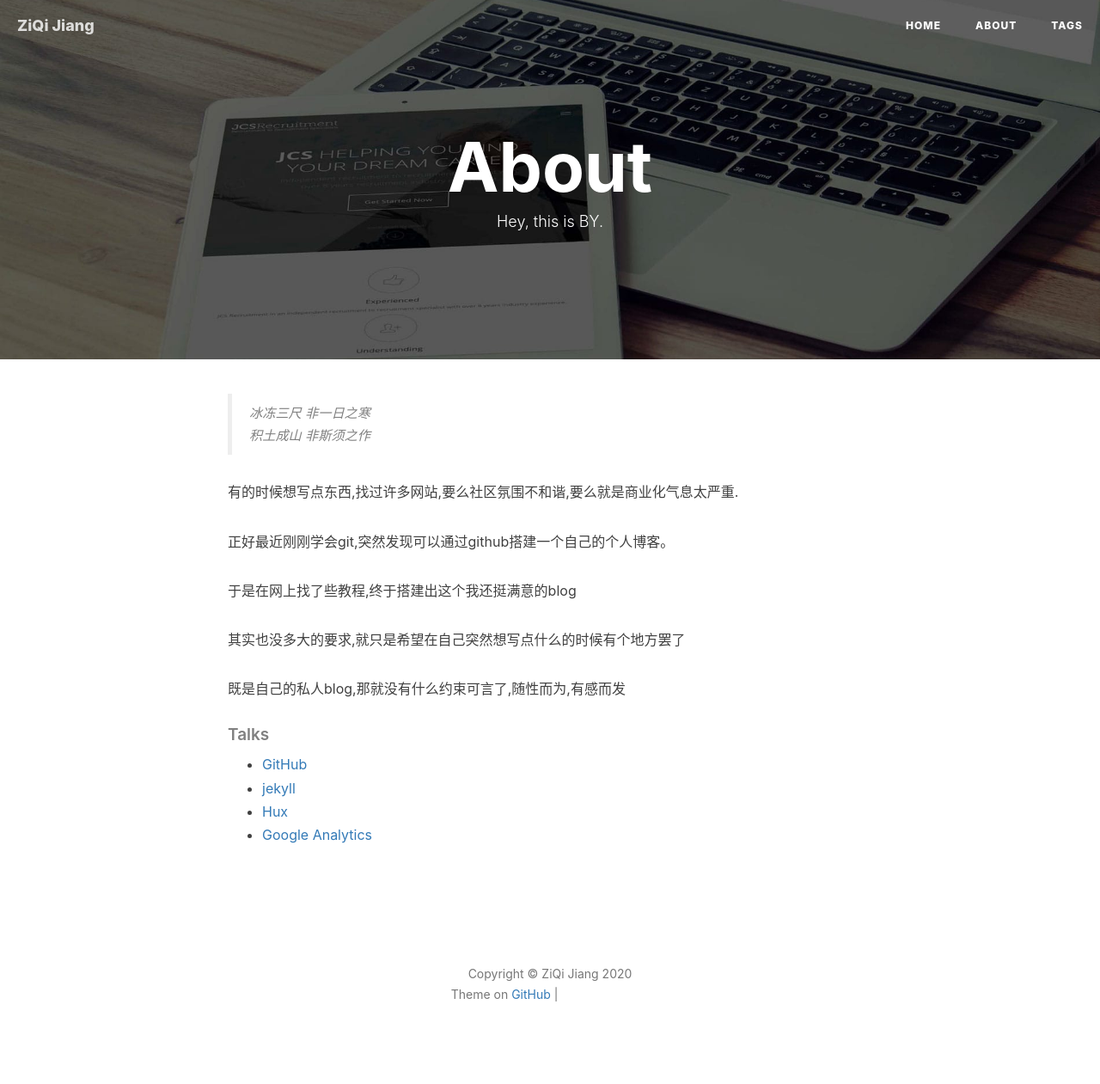
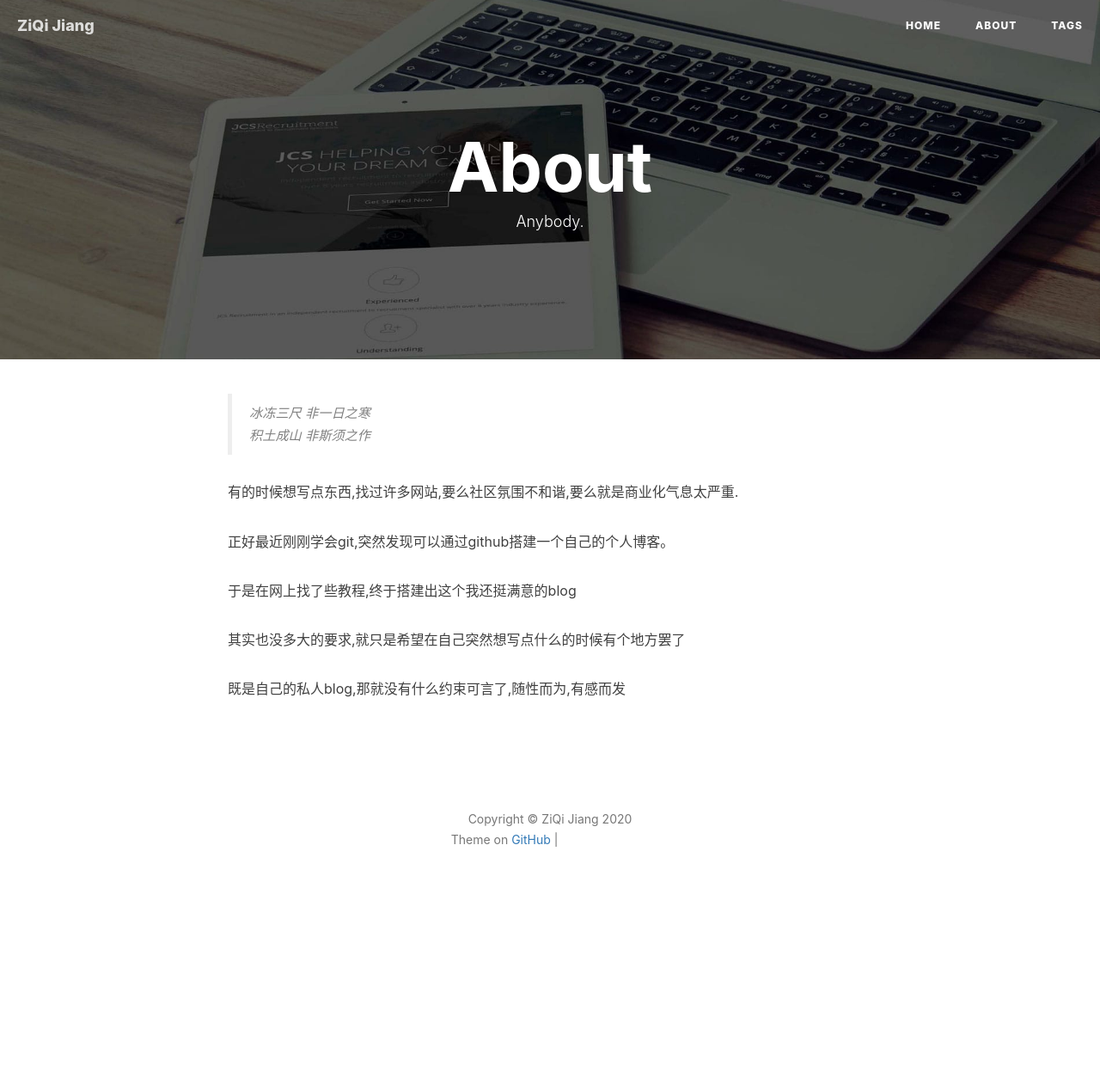
Before and after one commit to ZiQi-Jiang/blog, a Jekyll site: the page built from about.html, in a window 1280 px wide. Shown: the whole page at 86% size. Built offline with Jekyll 4.4.1, drawn with Linux system fonts in a browser that asks for light colours; nearby versions of some CDN libraries; comment, search, counter and statistics services are not loaded; after the commit the page ends 1081 px from its top, so only the background shows below that; grey boxes are pictures that could not be loaded.

Commit message:
Update about.html

```diff
--- a/about.html
+++ b/about.html
@@ -1,7 +1,7 @@
 ---
 layout: page
 title: "About"
-description: "Hey, this is BY."
+description: "Anybody."
 header-img: "img/post-bg-rwd.jpg"
 ---
 
@@ -27,14 +27,7 @@ header-img: "img/post-bg-rwd.jpg"
     <p>其实也没多大的要求,就只是希望在自己突然想写点什么的时候有个地方罢了</p>
     <p>既是自己的私人blog,那就没有什么约束可言了,随性而为,有感而发</p>
 
-    <h5>Talks</h5>
 
-    <ul>
-        <li><a href="https://github.com">GitHub</a></li>
-        <li><a href="http://jekyll.com.cn/">jekyll</a></li>
-        <li><a href="http://huangxuan.me/">Hux</a></li>
-        <li><a href="https://analytics.google.com/analytics">Google Analytics</a></li>
-    </ul>
 </div>
 
 <!-- English Version -->
```
